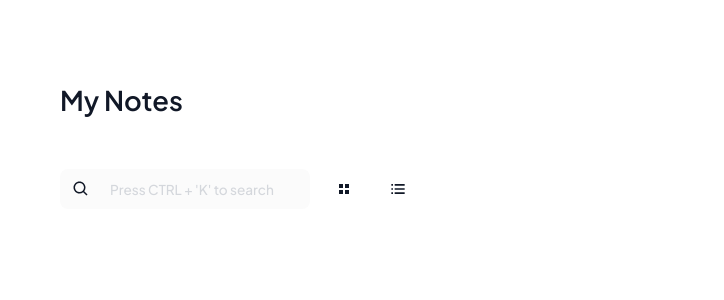
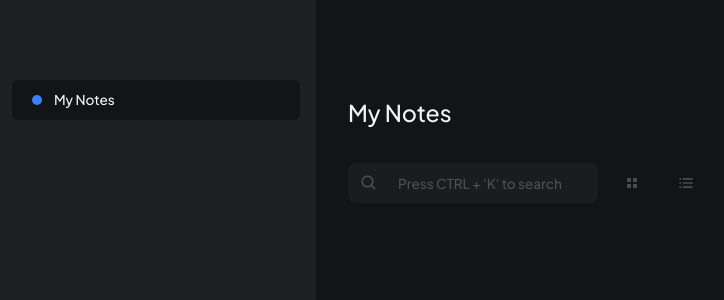
Before and after one commit to rogelcristobal/digiDirect-vite, a React (Vite) app: page /digiDirect in a window 1280 px wide. Shown: the top 300 px of the page, without its empty margins (4-728 px from the left). Built offline with nearby package versions, Linux system fonts and the light colour scheme.

Commit message:
darkmode

```diff
--- a/src/components/Item.jsx
+++ b/src/components/Item.jsx
@@ -15,27 +15,29 @@ const Item = ({ id, item }) => {
       onClick={handleClick}
       onMouseEnter={handleHover}
       onMouseLeave={handleHover}
-      className={`rounded-xl flex-shrink-0 w-[25rem] relative  px-5 py-4 cursor-pointer ${
-        !state ? "bg-[#fbfbfb] " : "bg-[#f6f6f6]/90 "
-      }`}
+      className={`rounded-lg flex-shrink-0 w-[24rem] my-3.5 relative  px-4 py-4  cursor-pointer
+      ${
+        !state ? "bg-[#131415] " : "bg-[#0c0c0d] box-border border-[2px] border-solid border-white"
+      }
+      `}
     >
       <p
-        className={`capitalize text-sm ${
-          state ? "text-gray-900" : "text-gray-400/50"
+        className={`capitalize text-[0.8rem] ${
+          state ? "text-neutral-500" : "text-neutral-200/50"
         }`}
       >
         19 apr
       </p>
       <p
-        className={`font-[600] mt-3 text-[0.975rem] ${
-          state ? "text-gray-700" : "text-gray-400"
+        className={`font-[500] mt-3 text-[0.9rem] ${
+          state ? "text-neutral-100" : "text-neutral-400"
         }`}
       >
         {item.title}
       </p>
       <p
         className={` text-[0.85rem] mt-2 truncate	overflow-hidden ${
-          state ? "text-gray-400" : "text-gray-500/40"
+          state ? "text-neutral-500" : "text-neutral-500/40"
         }`}
       >
         {item.detail.props.children[0]}
@@ -43,7 +45,7 @@ const Item = ({ id, item }) => {
       {/* {item.category && (
         <div
           className={`text-[0.85rem] mt-6 ${
-            state ? "bg-[#f0eeee] text-gray-500" : "text-gray-300 bg-[#f7f7f7]"
+            state ? "bg-[#f0eeee] text-neutral-500" : "text-neutral-300 bg-[#f7f7f7]"
           }  py-1.5 rounded-md px-3 w-fit`}
         >
           {item.category}
@@ -52,10 +54,10 @@ const Item = ({ id, item }) => {
 
       <div
       onClick={(e)=>e.stopPropagation()}
-        className={`absolute top-3.5 right-3 text-xl rounded-full p-2  ${
+        className={`absolute top-2 right-2 text-xl rounded-full p-2  ${
           state
-            ? "text-gray-300 hover:text-gray-400 hover:bg-[#f0eeee]"
-            : "text-gray-300 hover:bg-[#f7f7f7]"
+            ? "text-neutral-400 hover:text-neutral-400 hover:bg-[#1b1c1d]"
+            : "text-neutral-400/40 hover:bg-[#1b1c1d]"
         }`}
       >
         <BiDotsVerticalRounded />
--- /dev/null
+++ b/src/components/ItemContainer.jsx
@@ -0,0 +1,42 @@
+import React from "react";
+import Item from "./Item";
+import Scrollbar from "smooth-scrollbar";
+import OverscrollPlugin from "smooth-scrollbar/plugins/overscroll";
+
+const ItemContainer = ({ state }) => {
+  const ref = React.useRef(null);
+  const [sample, setSample] = React.useState(0);
+  React.useEffect(() => {
+    if (ref.current) {
+      const scrollbar = Scrollbar.init(ref.current, {
+        // thumbMinSize:0,
+        damping: 0.04,
+      });
+      const myStyles = `
+       .scrollbar-track {
+            background-color: red;
+        }
+      `;
+        Scrollbar.detachStyle();
+
+    //   scrollbar.attachStyle(myStyles);
+    }
+    // return () => {
+    //   if (ref.current) {
+    //     Scrollbar.detachStyle();
+    //   }
+    // };
+  }, [ref]);
+  return (
+    <div
+      ref={ref}
+      className="flex flex-col font-plus  h-[80%] w-fit pr-6 mt-2 items-start justify-start  py-2 "
+    >
+      {state.sections.map((item, id) => (
+        <Item key={id} item={item}></Item>
+      ))}
+    </div>
+  );
+};
+
+export default ItemContainer;
--- a/src/components/Login.jsx
+++ b/src/components/Login.jsx
@@ -2,15 +2,17 @@ import React, { useState, useEffect } from "react";
 import {
   BiGridSmall,
   BiListUl,
+  BiNote,
   BiBookOpen,
   BiLeftArrowAlt,
   BiCategory,
 } from "react-icons/bi";
-import { Routes, Route, useNavigate, Link } from "react-router-dom";
+import { Routes, Route, useNavigate } from "react-router-dom";
 import Content from "./Content";
 import DocsContext from "../context/DocsContext";
 import Searchbar from "./Searchbar";
 import Item from "./Item";
+import ItemContainer from "./ItemContainer";
 const Login = () => {
   const navigate = useNavigate();
   const { state } = React.useContext(DocsContext);
@@ -19,24 +21,33 @@ const Login = () => {
       <Route
         path="/*"
         element={
-          <div className="font-plus bg-[#ffffff] text-gray-900 racking-tight h-screen flex items-start justify-start">
-            {/* <div className=" h-screen w-[25rem] thin-right-divider"></div> */}
-            <div className="pt-20  container mx-auto h-full">
+          <div className="font-plus thin-box-divider bg-[#131415] text-gray-100  h-screen relative flex items-start justify-start">
+            {/* sidebar */}
+            <div className=" h-screen w-[20rem] flex-shrink-0  bg-[#1e1f21] flex">
+
+              <div className="pt-20 h-full  w-full px-4">
+                <div className="text-[0.85rem] font-medium bg-[#131415]  px-[1.25rem] py-2.5 rounded-md flex items-center justify-start gap-3 cursor-pointer">
+                 {/* <BiNote className="text-lg"/> */}
+                 <div className="rounded-full h-2.5 w-2.5 bg-blue-500"></div>
+                <span>My Notes</span>
+                </div>
+              </div>
+            </div>
+            <div className=" w-full px-8  pt-24 h-full">
               {/* content here */}
-              <div className="w-full mx-auto max-w-6xl">
+              <div className="w-full  max-w-7xl h-full  ">
                 <div
                   onClick={() => navigate("/")}
-                  className="text-[1.7rem] font-semibold cursor-pointer relative"
+                  className="text-[1.45rem] font-medium w-fit cursor-pointer relative"
                 >
                   My Notes
                 </div>
-
-                <div className="mt-12 flex items-center just-center gap-3">
+                <div className="mt-8 flex items-center just-center gap-3">
                   <Searchbar></Searchbar>
-                  <div className="text-2xl h-10 px-2.5 cursor-pointer  hover:bg-[#fbfbfb] rounded-lg flex items-center justify-center ">
+                  <div className="text-2xl h-10 px-2.5 cursor-pointer  hover:bg-[#1b1c1d] text-[#7c8494]/50 hover:text-neutral-200 rounded-lg flex items-center justify-center ">
                     <BiGridSmall />
                   </div>
-                  <div className="text-xl h-10 px-2.5 cursor-pointer  hover:bg-[#fbfbfb] rounded-lg flex items-center justify-center ">
+                  <div className="text-xl h-10 px-2.5 cursor-pointer  hover:bg-[#1b1c1d] text-[#7c8494]/50 hover:text-neutral-200 rounded-lg flex items-center justify-center ">
                     <BiListUl />
                   </div>
                 </div>
@@ -45,46 +56,7 @@ const Login = () => {
                   <Route
                     path="/"
                     element={
-                      // <div className="flex-shrink-0 h-[29rem] mt-6 grid grid-flow-col w-fit gap-5 grid-cols-4">
-
-                      //     <div
-                      //     onClick={()=>navigate('/newstel')}
-                      //       className={`flex flex-col items-start justify-around px-5 w-56 pb-5 h-40 rounded-xl cursor-pointer medium-box-divider  `}
-                      //     >
-                      //       <div className=" w-full h-full flex items-center justify-start">
-                      //         <BiBookOpen className="text-[1.5rem]" />
-                      //       </div>
-                      //       <div className="  w-full h-full">
-                      //         <p className=" font-semibold">Newstel</p>
-                      //         <p className="mt-2 text-[#7c8494] text-xs">
-                      //           High-quality contact center based in Hamburg,
-                      //           Germany.
-                      //         </p>
-                      //       </div>
-                      //     </div>
-
-                      //     <div
-                      //       onClick={()=>navigate('/digiDirect')}
-                      //       className={`flex  flex-col items-start justify-around px-5 w-56 pb-5 h-40 rounded-xl cursor-pointer medium-box-divider`}
-                      //     >
-                      //       <div className=" w-full h-full flex items-center justify-start">
-                      //         <BiBookOpen className="text-[1.5rem] " />
-                      //       </div>
-                      //       <div className="  w-full h-full">
-                      //         <p className=" font-semibold">DigiDirect</p>
-                      //         <p className="mt-2 text-[#7c8494] text-xs">
-                      //           digiDirect Templates and tools for product
-                      //           listings.
-                      //         </p>
-                      //       </div>
-                      //     </div>
-
-                      // </div>
-                      <div className="flex flex-col font-plus h-screen overflow-y-scroll w-[28rem] mt-6 items-start justify-start  pt-2 space-y-3.5 ">
-                        {state.sections.map((item, id) => (
-                          <Item item={item}></Item>
-                        ))}
-                      </div>
+                      <ItemContainer state={state}/>
                     }
                   ></Route>
                   <Route path="/digiDirect" element={<Content />}></Route>
--- a/src/components/Searchbar.jsx
+++ b/src/components/Searchbar.jsx
@@ -37,14 +37,14 @@ const Searchbar = () => {
     <div
       ref={ref}
       onClick={handleClick}
-      className={`text-lg h-10 pl-3 gap-3 cursor-pointer hover:bg-[#fbfbfb] flex items-center justify-center rounded-lg w-fit bg-[#fbfbfb]
+      className={`text-lg h-10 pl-3 gap-3 cursor-pointer  flex items-center justify-center rounded-lg w-fit bg-[#1b1c1d]
       }`}
     >
-      <BiSearch className={`flex-shrink-0 ${state && "text-blue-500"}`} />
+      <BiSearch className={`flex-shrink-0 ${state ? "text-blue-500":"text-[#7c8494]/50"}`} />
       <input
         ref={inputRef}
         type="text"
-        className="placeholder:text-[0.85rem]  placeholder:text-[#7c8494]/30 px-2 text-sm h-full focus:outline-none w-52 cursor-pointer rounded-r-lg"
+        className="placeholder:text-[0.85rem]  placeholder:text-[#7c8494]/50 px-2 text-sm h-full focus:outline-none w-52 cursor-pointer rounded-r-lg"
         placeholder="Press CTRL + 'K' to search"
         onChange={handleInput}
         value={query}
--- a/src/context/DocsContext.jsx
+++ b/src/context/DocsContext.jsx
@@ -199,6 +199,7 @@ export const DocsProvider = ({ children }) => {
         title: "Search engine optimization",
         detail: (
           <div>
+
             Search Engine Optimization (SEO) is the process of optimizing a
             website or product listing to improve its visibility and ranking in
             search engine results pages (SERPs). This can be accomplished
```
